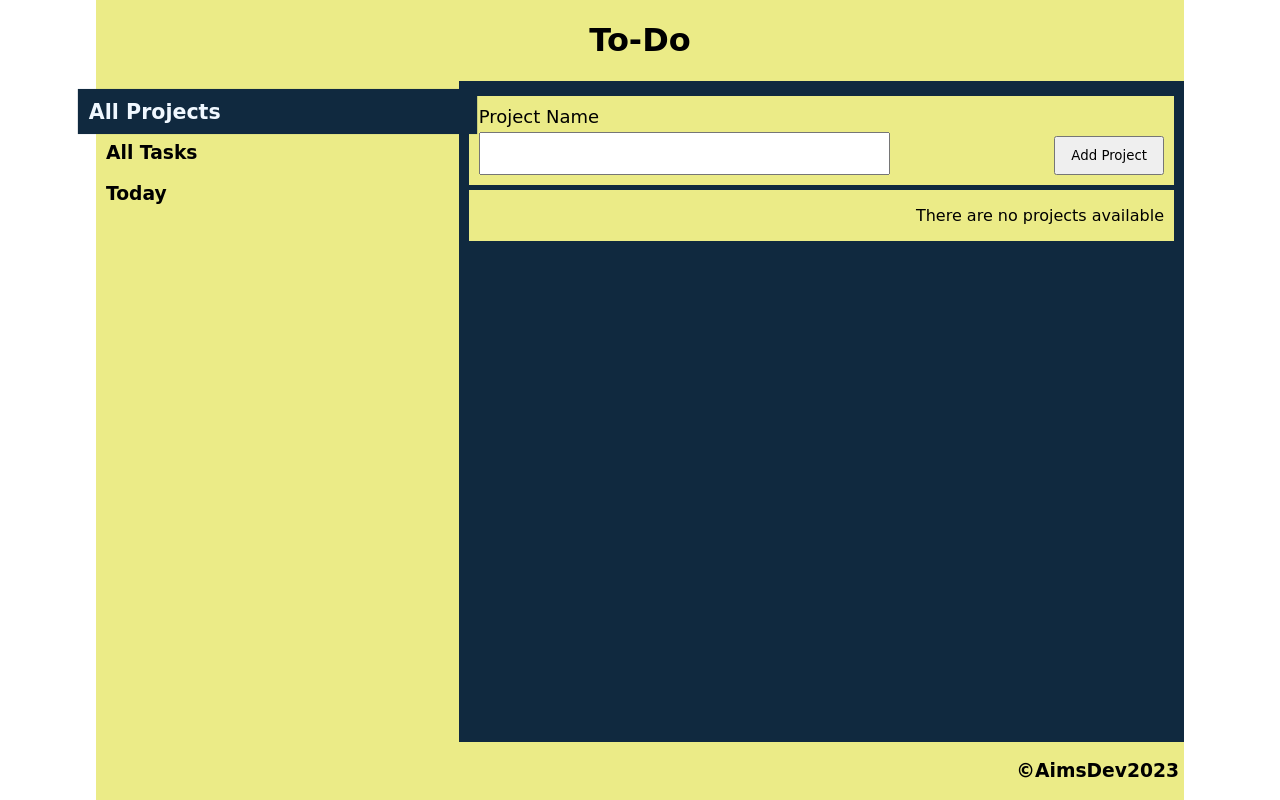
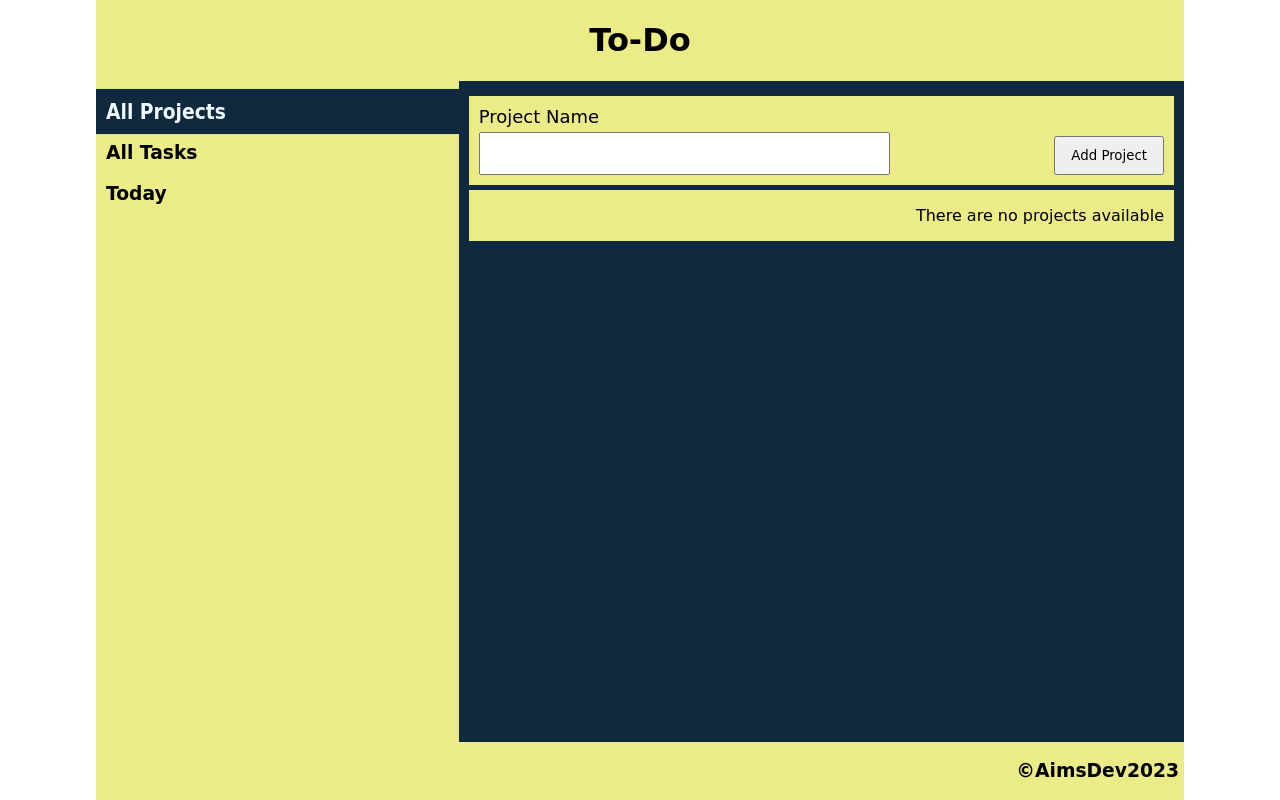
Before and after one commit to isiaims/To-Do, a website built with webpack: page dist/index.html in a window 1280 px wide. Built offline with Linux system fonts and the light colour scheme.

Commit message:
fixed sidebar active scale

```diff
--- a/src/styles.css
+++ b/src/styles.css
@@ -180,6 +180,11 @@ button:hover, .sidebar > h3:hover, .sidebar > h3.active,
     background-color: var(--bg-color1);
     color: var(--color);
 }
+.sidebar > h3.active {
+    transform: scale(1.0, 1.1);
+    background-color: var(--bg-color1);
+    color: var(--color);
+}
 .project-view {
     cursor: auto;
 }
```
Also changed, not shown: dist/main.js.
